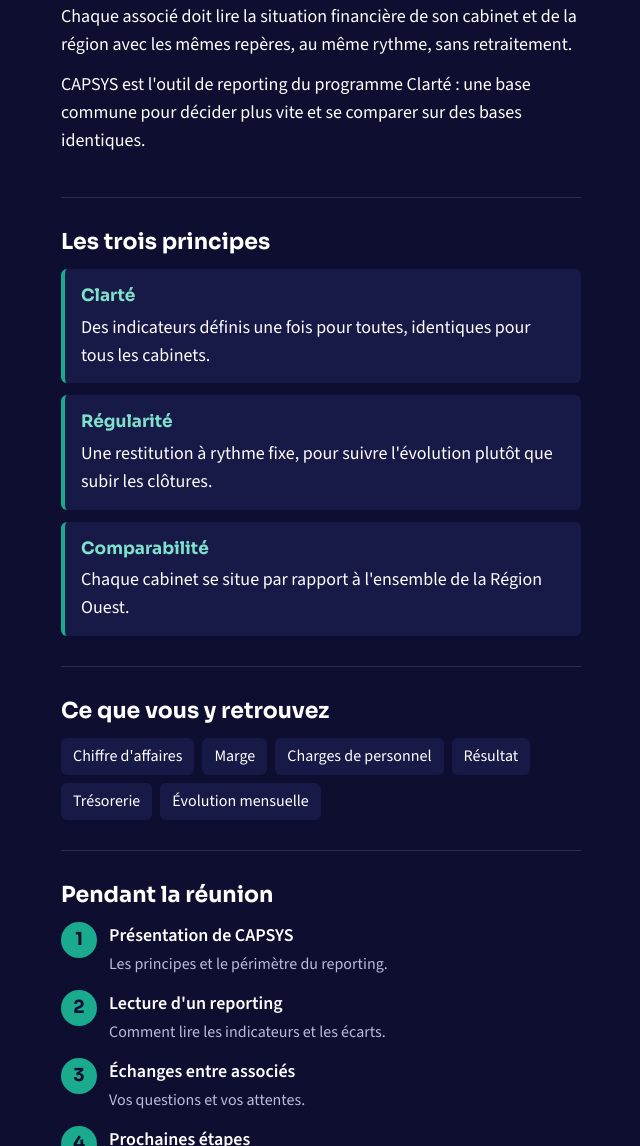
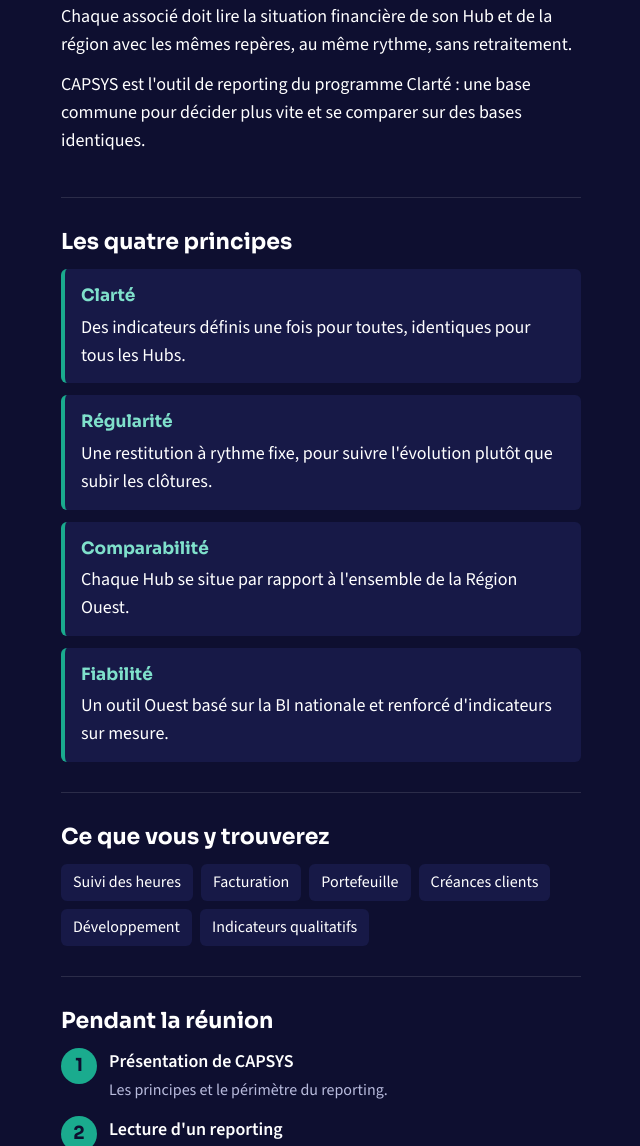
Before and after one commit to FLAM-AI/Capsys, a plain HTML site: page index.html in a window 1280 px wide. Shown: the part 361-1507 px from the top of the page, without its empty margins (319-959 px from the left). Drawn offline with nearby package versions, Linux system fonts and the light colour scheme.

Commit message:
Add files via upload

```diff
--- a/index.html
+++ b/index.html
@@ -64,28 +64,29 @@ footer strong{color:var(--blanc);font-weight:600}
 
   <section>
     <h2>Pourquoi CAPSYS</h2>
-    <p>Chaque associé doit lire la situation financière de son cabinet et de la région avec les mêmes repères, au même rythme, sans retraitement.</p>
+    <p>Chaque associé doit lire la situation financière de son Hub et de la région avec les mêmes repères, au même rythme, sans retraitement.</p>
     <p>CAPSYS est l'outil de reporting du programme Clarté : une base commune pour décider plus vite et se comparer sur des bases identiques.</p>
   </section>
 
   <section>
-    <h2>Les trois principes</h2>
+    <h2>Les quatre principes</h2>
     <div class="pillars">
-      <div class="card"><h3>Clarté</h3><p>Des indicateurs définis une fois pour toutes, identiques pour tous les cabinets.</p></div>
+      <div class="card"><h3>Clarté</h3><p>Des indicateurs définis une fois pour toutes, identiques pour tous les Hubs.</p></div>
       <div class="card"><h3>Régularité</h3><p>Une restitution à rythme fixe, pour suivre l'évolution plutôt que subir les clôtures.</p></div>
-      <div class="card"><h3>Comparabilité</h3><p>Chaque cabinet se situe par rapport à l'ensemble de la Région Ouest.</p></div>
+      <div class="card"><h3>Comparabilité</h3><p>Chaque Hub se situe par rapport à l'ensemble de la Région Ouest.</p></div>
+      <div class="card"><h3>Fiabilité</h3><p>Un outil Ouest basé sur la BI nationale et renforcé d'indicateurs sur mesure.</p></div>
     </div>
   </section>
 
   <section>
-    <h2>Ce que vous y retrouvez</h2>
+    <h2>Ce que vous y trouverez</h2>
     <ul class="ind">
-      <li>Chiffre d'affaires</li>
-      <li>Marge</li>
-      <li>Charges de personnel</li>
-      <li>Résultat</li>
-      <li>Trésorerie</li>
-      <li>Évolution mensuelle</li>
+      <li>Suivi des heures</li>
+      <li>Facturation</li>
+      <li>Portefeuille</li>
+      <li>Créances clients</li>
+      <li>Développement</li>
+      <li>Indicateurs qualitatifs</li>
     </ul>
   </section>
 
```
